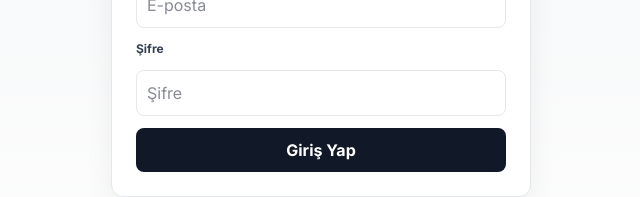
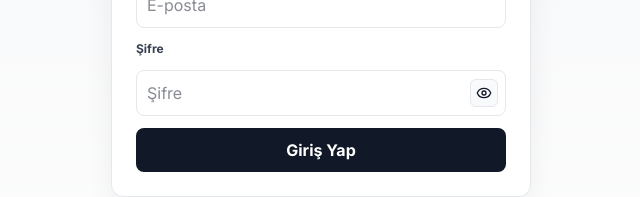
Before and after one commit to salliusagikooperatifi/salliusagikoop, a Next.js app: page /login in a window 1280 px wide. Shown: the part 378-575 px from the top of the page, without its empty margins (319-959 px from the left). Built offline with nearby package versions, Linux system fonts and the light colour scheme; no server answers.

Commit message:
eye icon is added

```diff
--- a/src/app/login/page.tsx
+++ b/src/app/login/page.tsx
@@ -4,12 +4,13 @@ import { supabase } from "@/lib/supabaseClient";
 import { useState } from "react";
 import { useRouter } from "next/navigation";
 import Link from "next/link";
-import { Home } from "lucide-react";
+import { Home, Eye, EyeOff } from "lucide-react";
 import Toast, { ToastType } from "@/components/Toast";
 
 export default function LoginPage() {
   const [email, setEmail] = useState("");
   const [password, setPassword] = useState("");
+  const [showPassword, setShowPassword] = useState(false);
   const [loading, setLoading] = useState(false);
   const [toast, setToast] = useState<{
     message: string;
@@ -133,13 +134,43 @@ export default function LoginPage() {
           <label style={{ fontSize: 12, fontWeight: 700, color: "#374151" }}>
             Şifre
           </label>
-        <input
-          type="password"
-          placeholder="Şifre"
-          value={password}
-          onChange={(e) => setPassword(e.target.value)}
-          style={{ padding: 10, borderRadius: 8, border: "1px solid #e5e7eb" }}
-        />
+          <div style={{ position: "relative" }}>
+            <input
+              type={showPassword ? "text" : "password"}
+              placeholder="Şifre"
+              value={password}
+              onChange={(e) => setPassword(e.target.value)}
+              style={{
+                padding: "10px 40px 10px 10px",
+                borderRadius: 8,
+                border: "1px solid #e5e7eb",
+                width: "100%",
+              }}
+            />
+            <button
+              type="button"
+              onClick={() => setShowPassword((v) => !v)}
+              aria-label={showPassword ? "Şifreyi gizle" : "Şifreyi göster"}
+              title={showPassword ? "Şifreyi gizle" : "Şifreyi göster"}
+              style={{
+                position: "absolute",
+                right: 8,
+                top: "50%",
+                transform: "translateY(-50%)",
+                display: "inline-flex",
+                alignItems: "center",
+                justifyContent: "center",
+                width: 28,
+                height: 28,
+                borderRadius: 6,
+                border: "1px solid #e5e7eb",
+                background: "#f9fafb",
+                cursor: "pointer",
+              }}
+            >
+              {showPassword ? <EyeOff size={16} /> : <Eye size={16} />}
+            </button>
+          </div>
         <button
           type="submit"
           disabled={loading}
--- a/src/components/Header.tsx
+++ b/src/components/Header.tsx
@@ -103,15 +103,17 @@ const Header = () => {
           <div className="shrink-0">
             <Link href="/" className="flex items-center">
               <div className="h-10 w-10 bg-linear-to-r from-green-500 to-blue-500 rounded-lg flex items-center justify-center">
-                <span className="text-white font-bold text-lg">Ş</span>
+                <span className="text-white font-bold text-lg">Logo</span>
               </div>
               <div className="ml-3">
-                <h1 className="text-xl font-bold text-gray-900">
-                  Ş a l l ı u ş a ğ ı
-                </h1>
-                <p className="text-sm text-gray-600">
-                  Üretim ve Pazarlama Kooperatifi
-                </p>
+                <div className="w-fit">
+                  <h1 className="block w-full text-xl font-bold text-gray-900">
+                    Ş a l l ı u ş a ğ ı
+                  </h1>
+                  <p className="block w-full text-xs text-gray-600">
+                    Üretim ve Pazarlama Kooperatifi
+                  </p>
+                </div>
               </div>
             </Link>
           </div>
```
